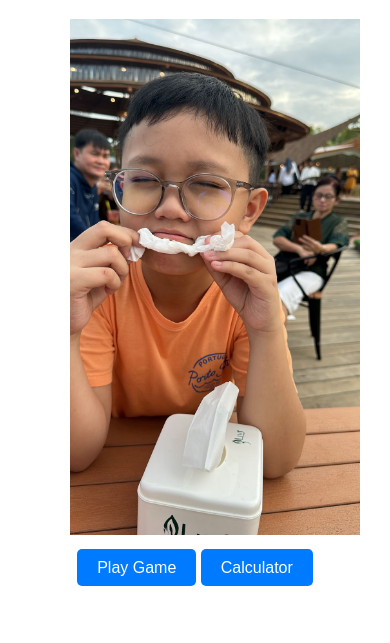
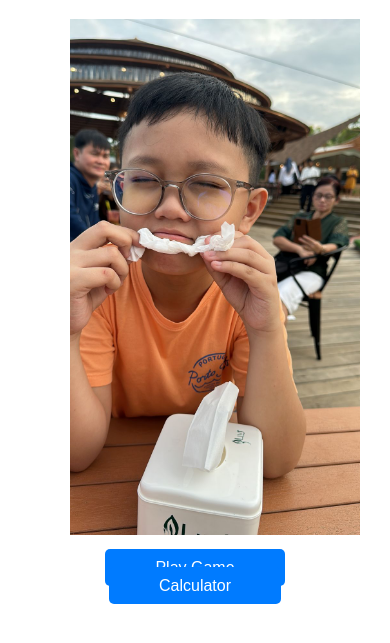
Before and after one commit to VYuniaty/felix, a plain HTML site: page index.html in a window 390 px wide. Shown: the part 179-822 px from the top of the page. Drawn offline with Linux system fonts and the light colour scheme.

Commit message:
Update index.html

```diff
--- a/index.html
+++ b/index.html
@@ -44,9 +44,9 @@
 
         @media (max-width: 768px) {
             .button {
-                padding: 10px 20px; /* Adjust padding for smaller screens */
+                padding: 10px 50px; /* Adjust padding for smaller screens */
                 font-size: 16px;
-                margin: 10px 0; /* Increase margin for smaller screens */
+                margin: 30px 0; /* Increase margin for smaller screens */
             }
         }
     </style>
```
